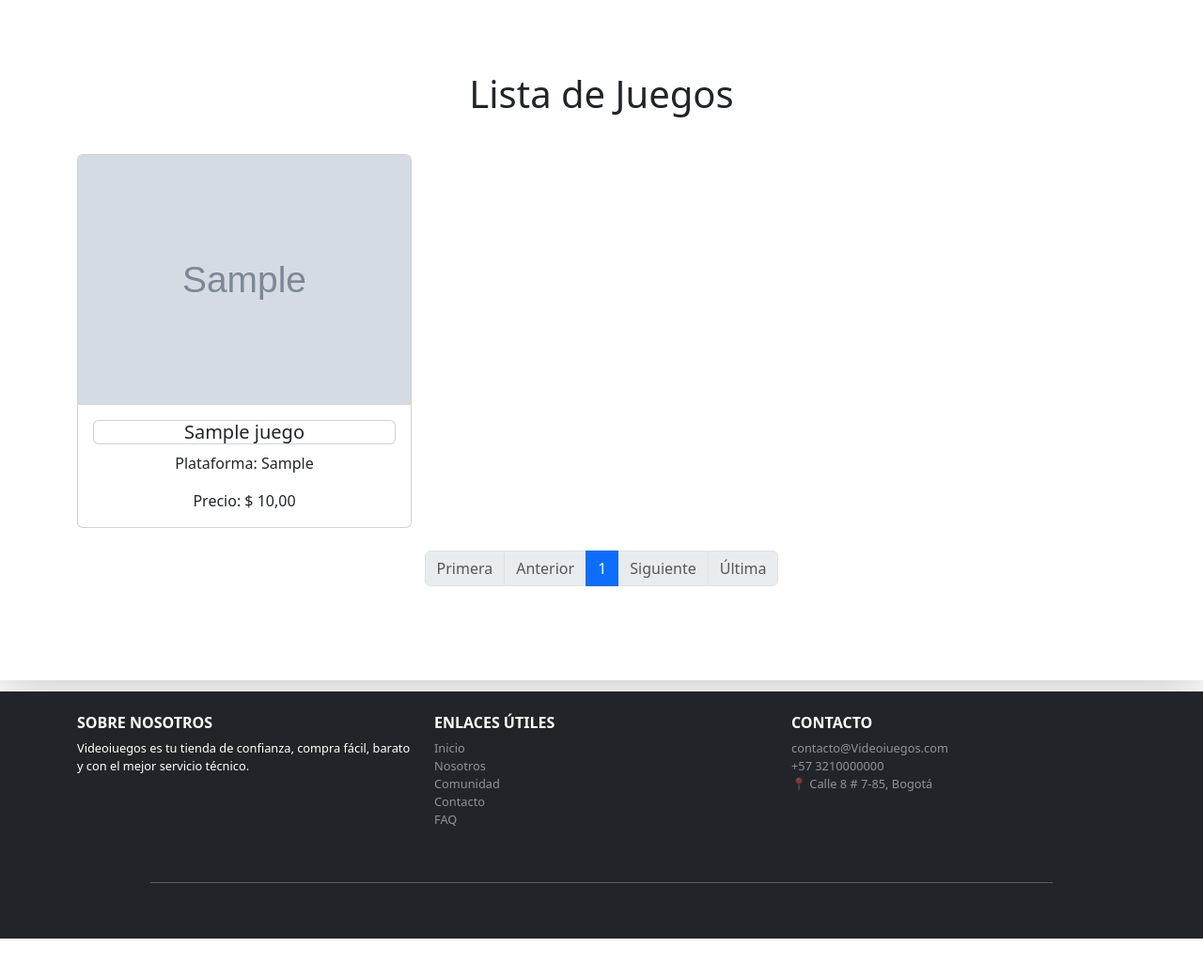
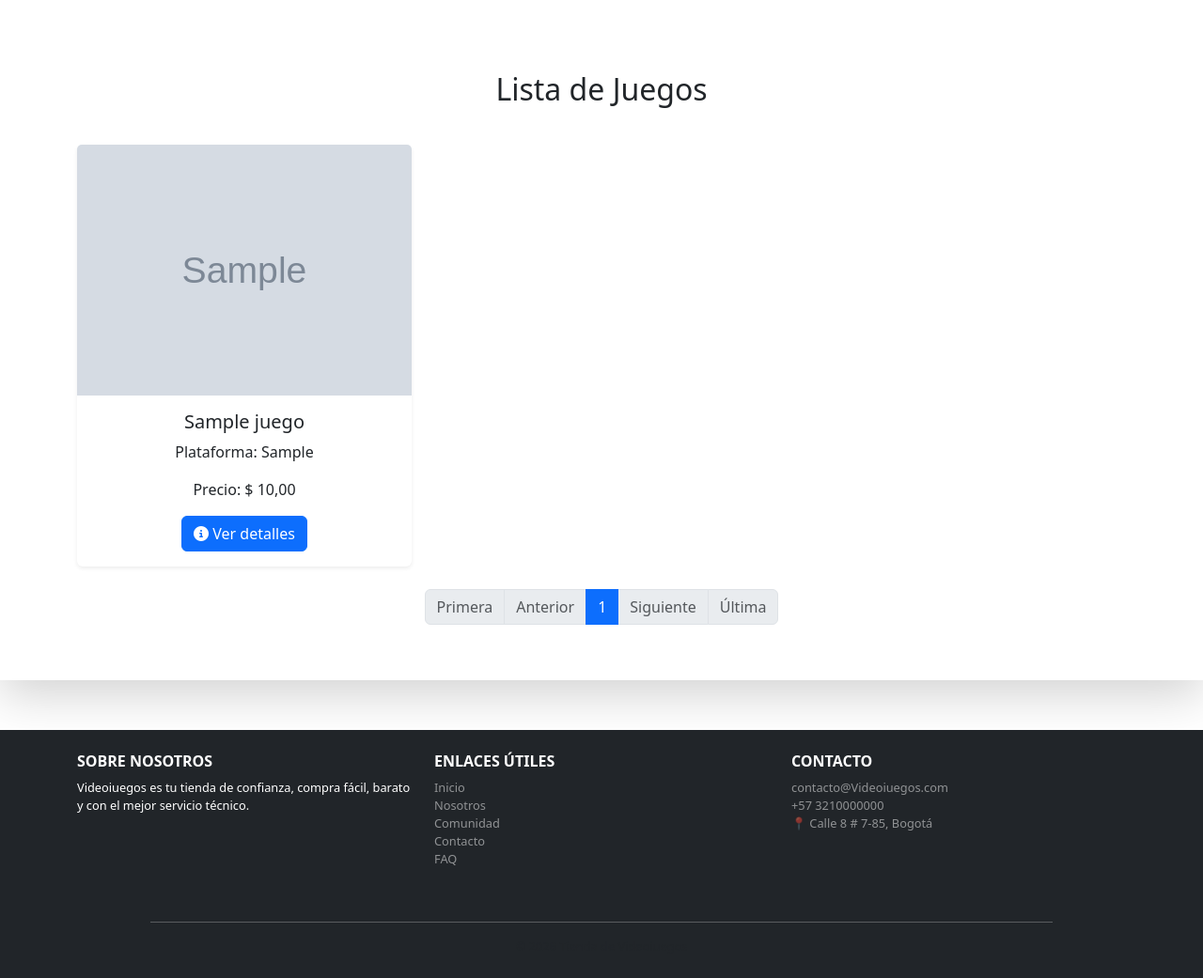
Before and after one commit to celioso/online_store_Django, a Django app: page /catalogo/ in a window 1280 px wide. Shown: the part 76-1117 px from the top of the page at 94% size. Before the commit the page ends 1075 px from the top, so only its background shows below. Run offline with Django 5.2, Linux system fonts and the light colour scheme; tables that the repository leaves empty hold one stand-in row (values such as "Sample post"); grey boxes marked "Sample" are stand-in pictures.

Commit message:
Add code for lista_juegos and detalle_juegos.

```diff
--- a/tienda_videojuegos/catalogo/templates/catalogo/lista_juegos.html
+++ b/tienda_videojuegos/catalogo/templates/catalogo/lista_juegos.html
@@ -5,21 +5,27 @@
 {% block title %}listado de Juegos{% endblock %}
 
 {% block content %}
-    <h1 class="text-body">Lista de Juegos</h1>
-    <div class= "row row-cols-1 row-cols-md-3 g-4 mt-3">
-        {% for juegos in lista_juegos %}
-            <div class="col">
-                <div class="card h-100">
-                    <img src="{% static 'img/portadas/' %}{{ juegos.imagen }}" class= "card-img-top" alt="Imagen Generica">
-                    <div class="card-body">
-                        <h5 class="card title">{{ juegos.nombre }}</h5>
-                        <p class="card-text">Plataforma: {{ juegos.plataforma }}</p>
-                        <p class="card-text">Precio: $ {{ juegos.precio }}</p>
-                    </div>
+<h2 class="text-body">Lista de Juegos</h2>
+
+<div class= "row row-cols-1 row-cols-md-3 g-4 mt-3">
+    {% for juego in lista_juegos %}
+    <div class="col">
+        <a href="{% url 'catalogo:detalle_juego' juego.id %}" class="text-decoration-none text-dark">
+            <div class="card h-100 shadow-sm border-0 juego-card">
+                <img src="{% static 'img/portadas/' %}{{ juego.imagen }}" class= "card-img-top" alt="Imagen Generica">
+                <div class="card-body">
+                    <h5 class="card-title">{{ juego.nombre }}</h5>
+                    <p class="card-text">Plataforma: {{ juego.plataforma }}</p>
+                    <p class="card-text">Precio: $ {{ juego.precio }}</p>
+                    <button class="btn btn-primary mt-auto">
+                        <i class="fas fa-info-circle"></i> Ver detalles
+                    </button>
                 </div>
             </div>
-        {% endfor %}
+        </a>
     </div>
+    {% endfor %}
+</div>
 
     <!-- Paginación-->
     <nav arie-label="Paginación" class="mt-4">
--- a/tienda_videojuegos/catalogo/urls.py
+++ b/tienda_videojuegos/catalogo/urls.py
@@ -1,6 +1,9 @@
 from django.urls import path
 from . import views
 
+app_name = "catalogo"
+
 urlpatterns = [
     path('', views.lista_juegos, name='lista_juegos'),
+    path('<int:pk>/', views.detalle_juego, name='detalle_juego'),
 ]
--- a/tienda_videojuegos/templates/base.html
+++ b/tienda_videojuegos/templates/base.html
@@ -53,7 +53,7 @@
                         <a class="nav-link {% if request.path == '/' %}active {% endif %}" href="{% url 'home' %}">Inicio</a>
                     </li>
                     <li class="nav-item">
-                        <a class="nav-link {% if '/catalogo/' in request.path %} active {% endif %}" href="{% url 'lista_juegos' %}">Catálogo</a>
+                        <a class="nav-link {% if '/catalogo/' in request.path %} active {% endif %}" href="{% url 'catalogo:lista_juegos' %}">Catálogo</a>
                     </li>
                     <li class="nav-item">
                         <a class="nav-link {% if '/noticias/' in request.path %} active {% endif %}" href="#">Noticias</a>
```
Also changed, not shown: tienda_videojuegos/catalogo/templates/catalogo/detalle_juego.html (+71 -1 lines).
